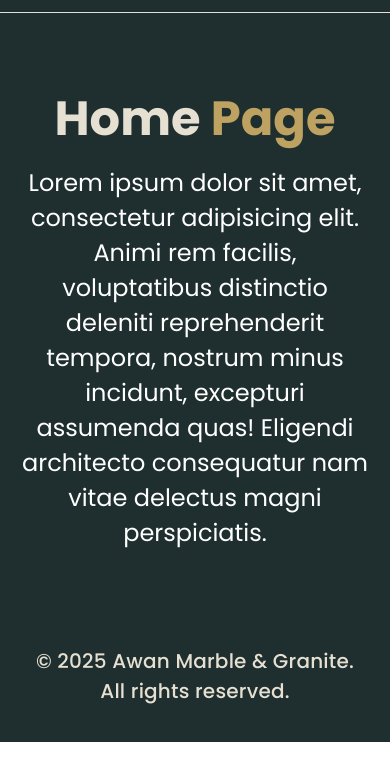
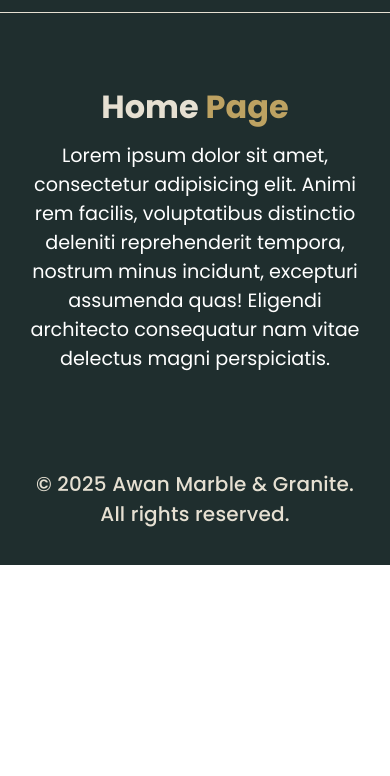
Before and after one commit to muzaffarCs/wad_final_project, a plain HTML site: page index.html in a window 390 px wide. Shown: the part 68-844 px from the top of the page. Drawn offline with Linux system fonts and the light colour scheme.

Commit message:
fix some font sizes for mobile version in the banner section

```diff
--- a/style.css
+++ b/style.css
@@ -758,6 +758,14 @@ form.search_form {
         text-align: center;
     }
 
+    .banner-content p {
+        font-size: 1.2em;
+    }
+
+    .banner-content h1 {
+        font-size: 2em;
+    }
+
     li.cartMenu {
         width: auto;
         padding: 3px 0;
```
